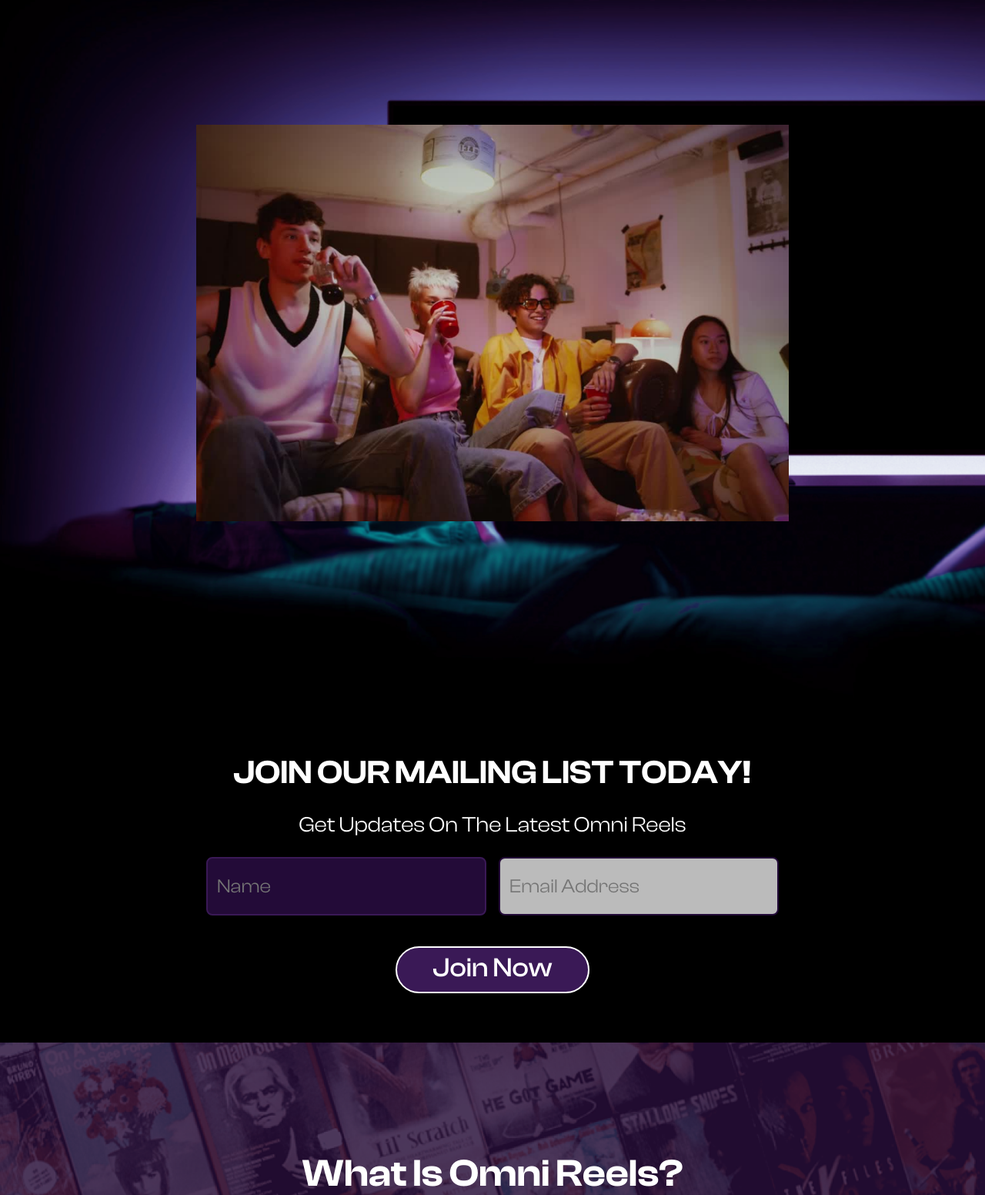
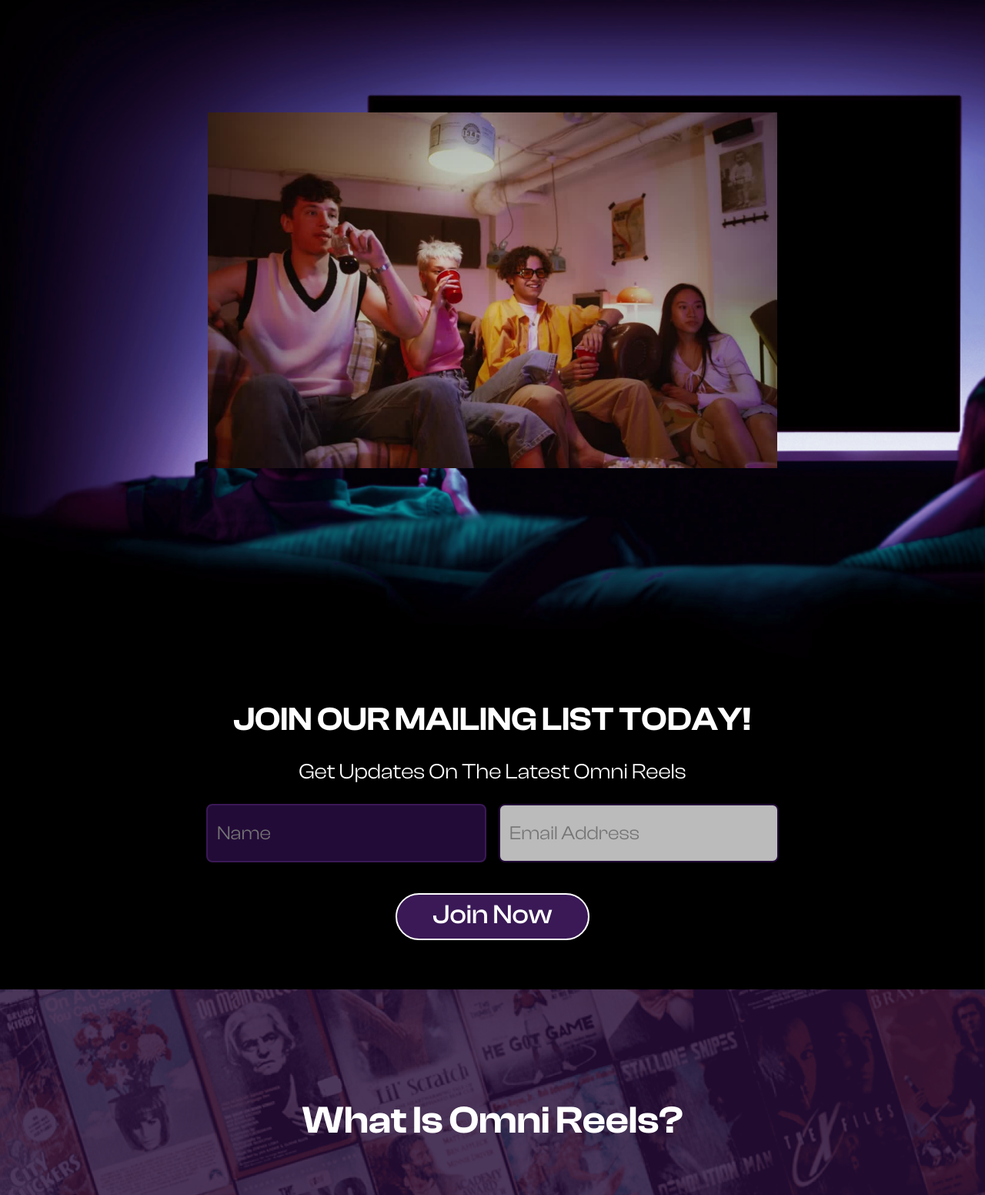
Before and after one commit to StephanieNhiLe/EDGE-Entrepreneurial-Center, a PHP site: page / in a window 1280 px wide. Shown: the part 94-1646 px from the top of the page at 77% size. Run offline with PHP 8.4, Linux system fonts and the light colour scheme.

Commit message:
trying to fix img

```diff
--- a/Omni Reels/index.html
+++ b/Omni Reels/index.html
@@ -111,16 +111,16 @@
 
             <div class="frame">
               <div class="movie-column">
-                <img src="/img/movie-1.png" alt="movie-1">
+                <img src="/img/movie-1.jpeg" alt="movie-1">
               </div>
               <div class="movie-column">
-                <img src="/img/movie-2.png" alt="movie-2">
+                <img src="/img/movie-2.jpeg" alt="movie-2">
               </div>
               <div class="movie-column">
-                <img src="/img/movie-3.png" alt="movie-3">
+                <img src="/img/movie-3.jpeg" alt="movie-3">
               </div>
               <div class="movie-column">
-                <img src="/img/movie-4.png" alt="movie-4">
+                <img src="/img/movie-4.jpeg" alt="movie-4">
               </div>
               <div class="movie-column">
                 <img src="/img/movie-5.png" alt="movie-5">
--- a/Omni Reels/style.css
+++ b/Omni Reels/style.css
@@ -337,7 +337,7 @@
 .inner-container{
   gap: 300px;
   width: 911px;
-  height: 1150px;
+  height: 1081px;
   display: flex;
   position: sticky;
   align-items: center;
@@ -347,7 +347,7 @@
 }
 
 .image-wrapper{
-  height: 515px;
+  height: 462px;
   display: flex;
   align-self: center;
   align-items: center;
@@ -357,8 +357,8 @@
 }
 
 .image{
-  width: 770px;
-  height: 100%;
+  /* width: 770px; */
+  /* height: 100%; */
   object-fit: cover;
 }
 
```
Also changed, not shown: Omni Reels/img/movie-1.jpeg (added), Omni Reels/img/movie-1.png (deleted), Omni Reels/img/movie-2.jpeg (added), Omni Reels/img/movie-2.png (deleted), Omni Reels/img/movie-3.jpeg (added), Omni Reels/img/movie-3.png (deleted), Omni Reels/img/movie-4.jpeg (renamed from Omni Reels/img/movie-4.png), Omni Reels/img/movie-5.png.
